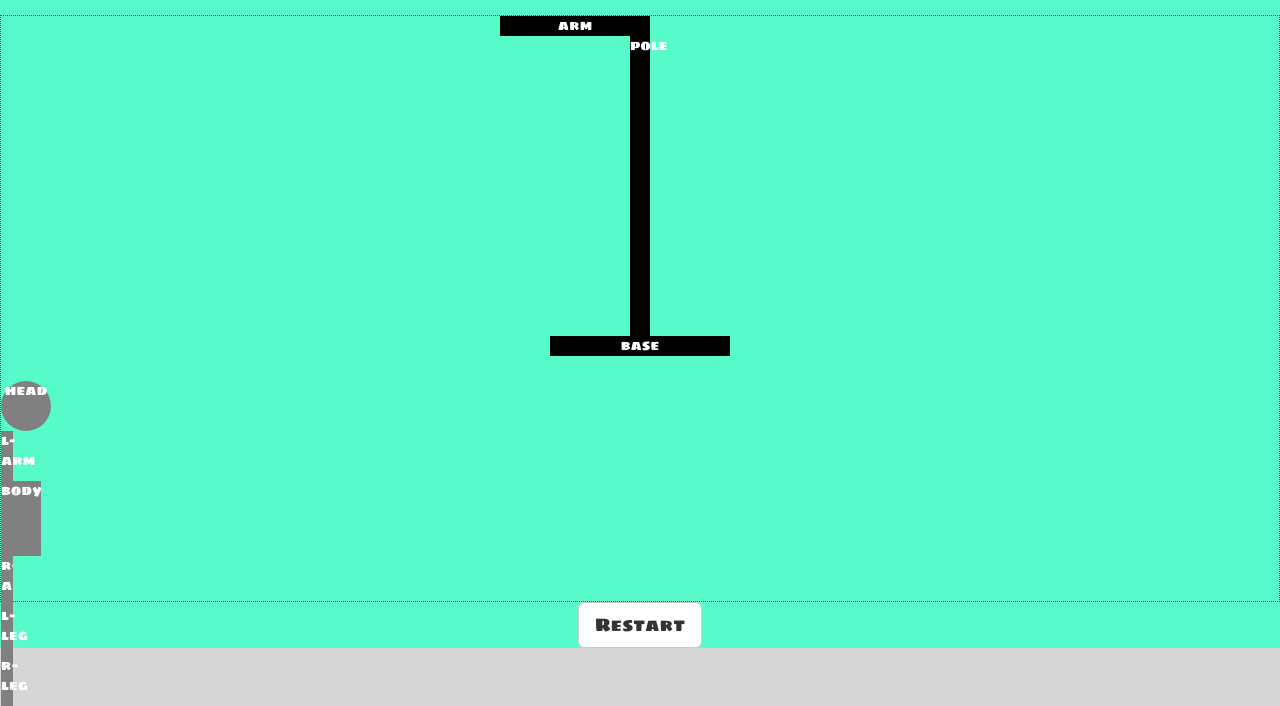
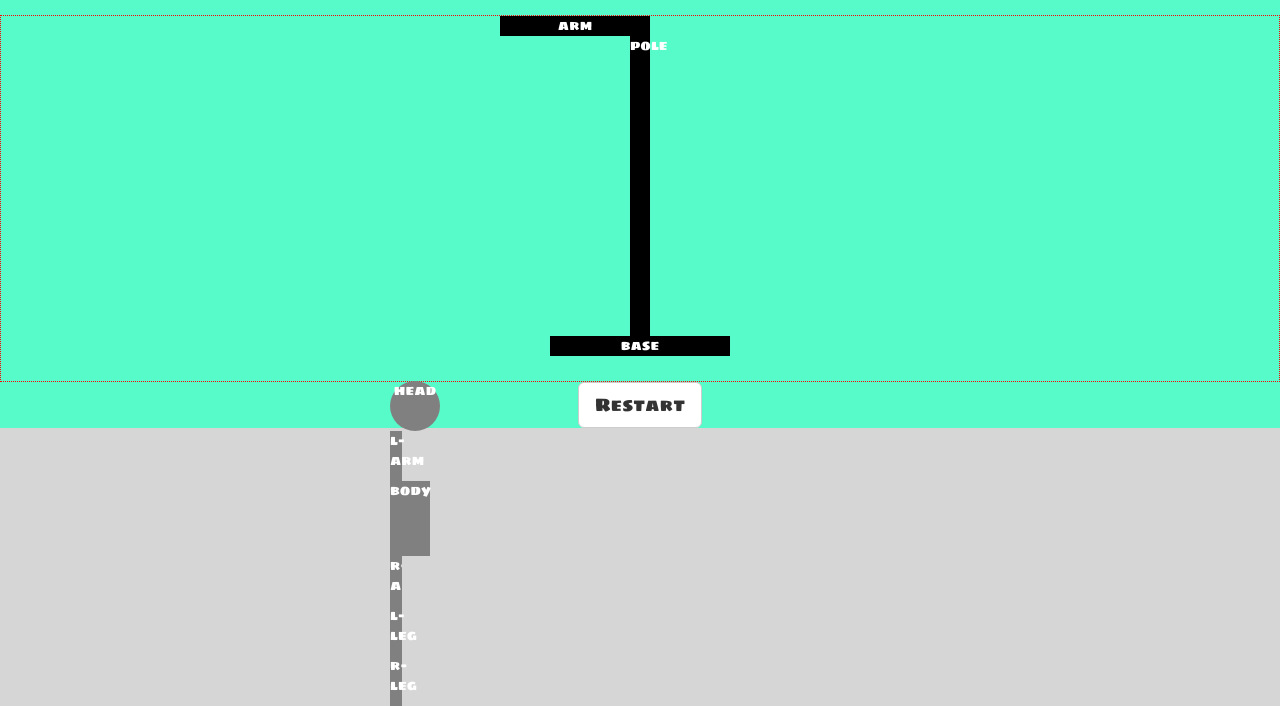
Before and after one commit to abovino/Hangman-week-3, a plain HTML site: page game.html in a window 1280 px wide. Shown: the part 159-865 px from the top of the page. Drawn offline with nearby package versions, Linux system fonts and the light colour scheme.

Commit message:
trying to get hangman divs on top of hanger-base container

```diff
--- a/assets/css/hangman.css
+++ b/assets/css/hangman.css
@@ -1,6 +1,7 @@
 .hanger-container {
   border: 1px dotted red;
   color: white;
+  position: relative;
 }
 
 .hanger-base {
@@ -32,10 +33,11 @@
   right: 65px;
 }
 
-.person-container {
+#person-container {
   width: 150px;
   height: 220px;
-  /*overflow: hidden;*/
+  position: absolute;
+  z-index: 10000;
 }
 
 #head {
--- a/game.html
+++ b/game.html
@@ -22,9 +22,8 @@
           <div id="arm">arm</div>
           <div id="pole">pole</div>
           <div id="base">base</div>
-        </div><!-- hanger-base -->
 
-        <div class="person-container">
+          <div id="person-container">
             <div id="head">head</div>
             <div id="l-arm">l-arm</div>
             <div id="body">body</div>
@@ -32,6 +31,10 @@
             <div id="l-leg">l-leg</div>
             <div id="r-leg">r-leg</div>
           </div><!-- person-container -->
+
+        </div><!-- hanger-base -->
+
+
       </div><!-- hanger-container -->
 
     <a type="button" class="btn btn-default btn-lg" href="#" id="startBtn">Restart</a>
```
Lines whose indentation alone changed are shown as unchanged.
